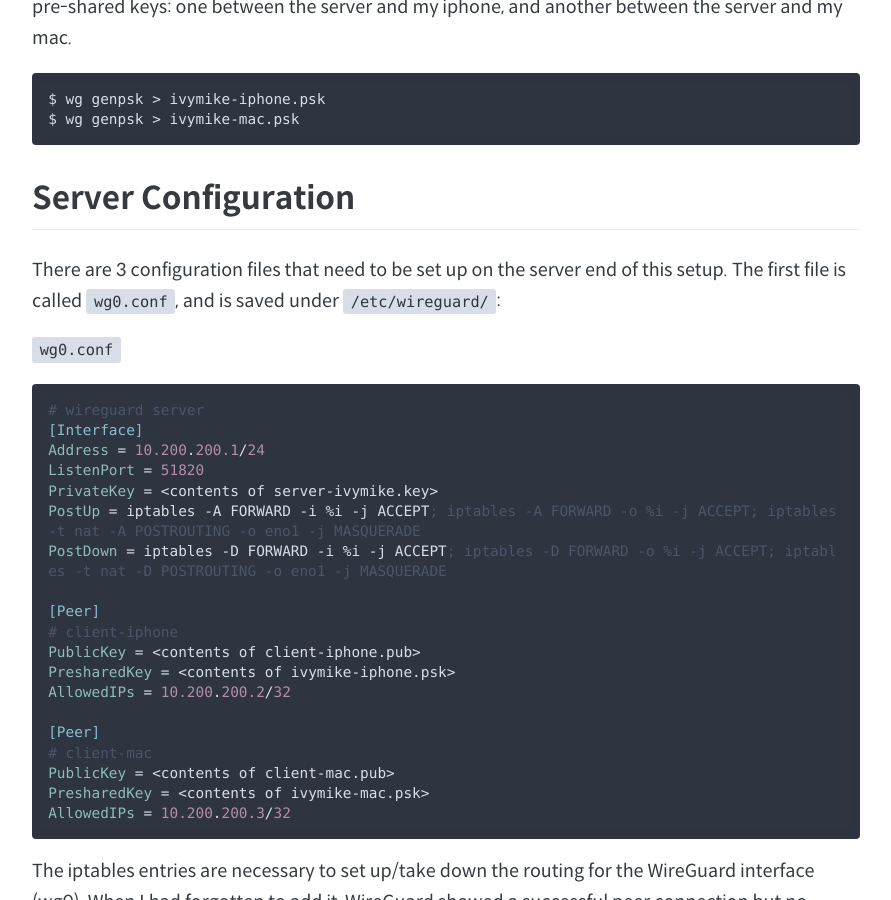
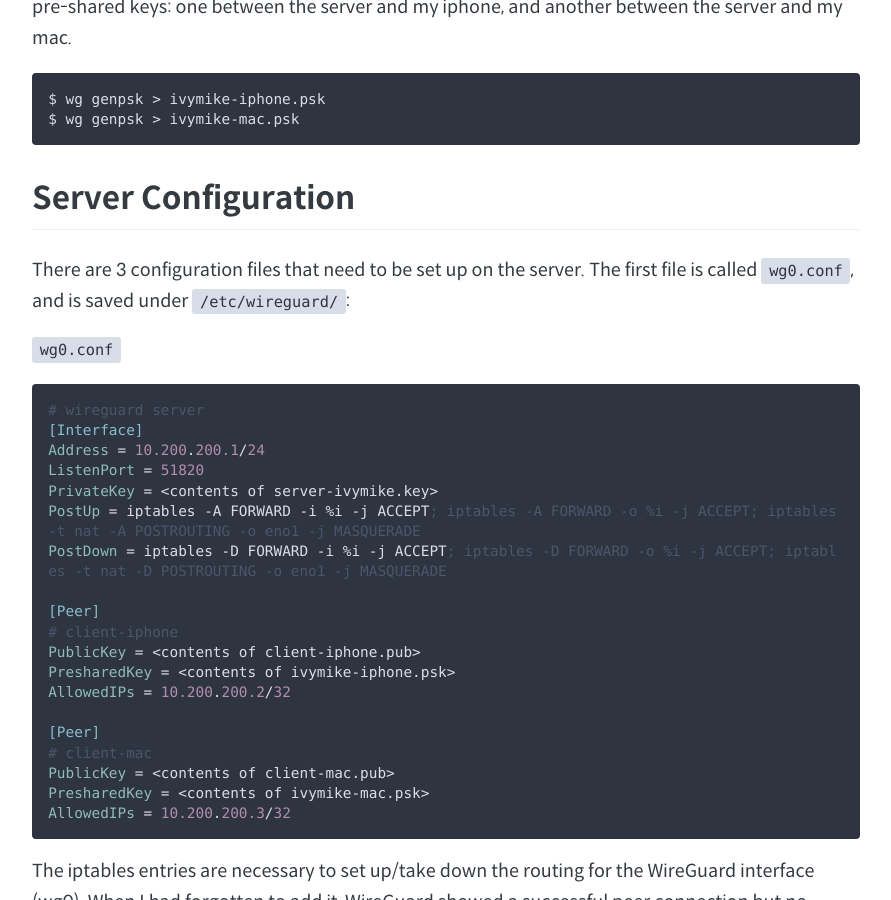
Before and after one commit to MrE-Fog/devedge-2, a Jekyll site: the page built from _posts/2021-12-02-wireguard-configuration-and-VPN-setup.md, in a window 1280 px wide and 900 px high, scrolled down 2126 px. Shown: the whole window, without its empty margins (194-1085 px from the left). Built offline with Jekyll 4.4.1, drawn with Linux system fonts in a browser that asks for light colours.

Commit message:
Update 2021-12-02-wireguard-configuration-and-VPN-setup.md

```diff
--- a/_posts/2021-12-02-wireguard-configuration-and-VPN-setup.md
+++ b/_posts/2021-12-02-wireguard-configuration-and-VPN-setup.md
@@ -52,7 +52,7 @@ $ wg genpsk > ivymike-mac.psk
 
 ## Server Configuration
 
-There are 3 configuration files that need to be set up on the server end of this setup. The first file is called `wg0.conf`, and is saved under `/etc/wireguard/`:
+There are 3 configuration files that need to be set up on the server. The first file is called `wg0.conf`, and is saved under `/etc/wireguard/`:
 
 `wg0.conf`
 
```
Also changed, not shown: other parts of _posts/2021-12-02-wireguard-configuration-and-VPN-setup.md (+1 -1 lines).
